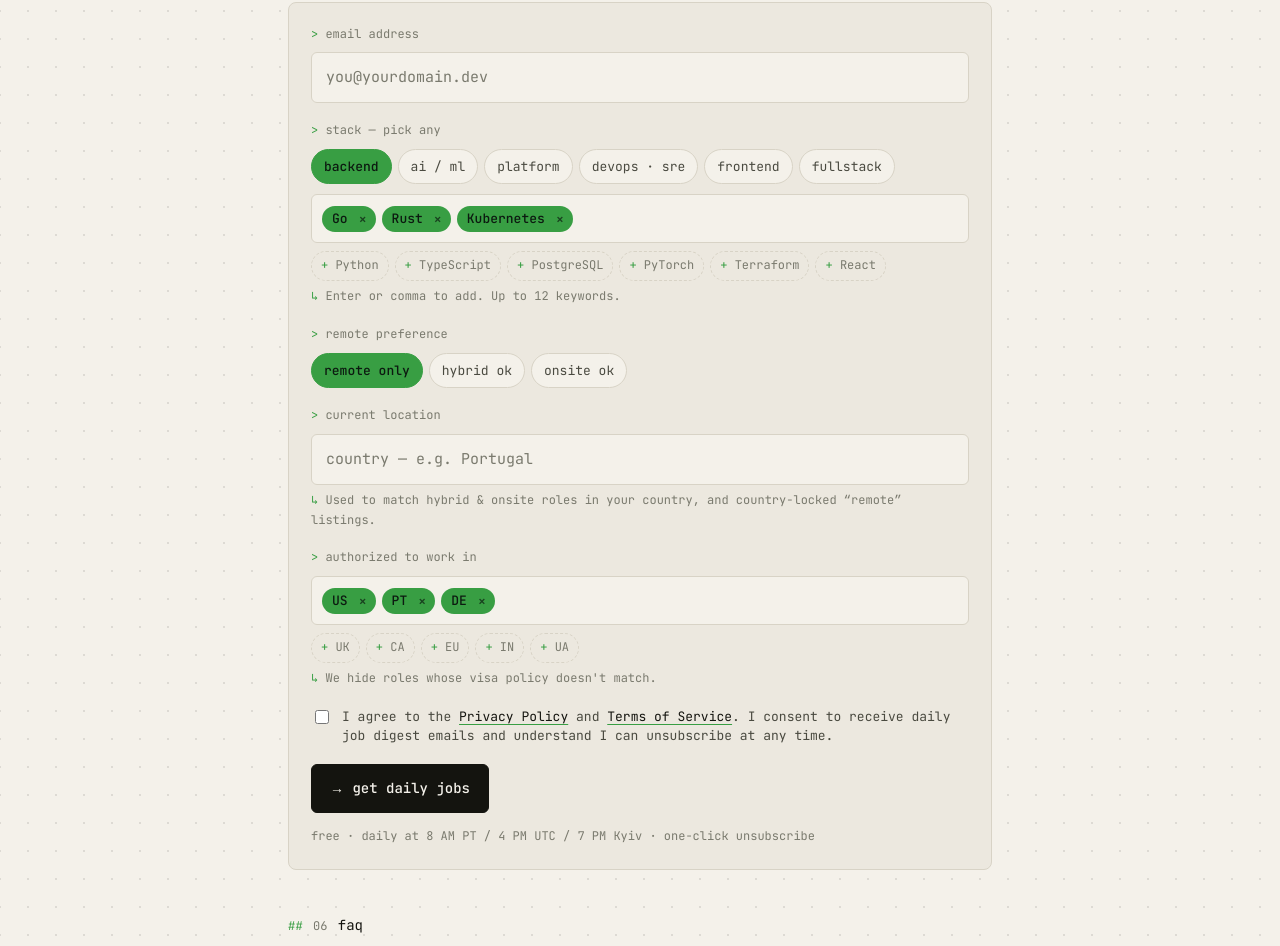
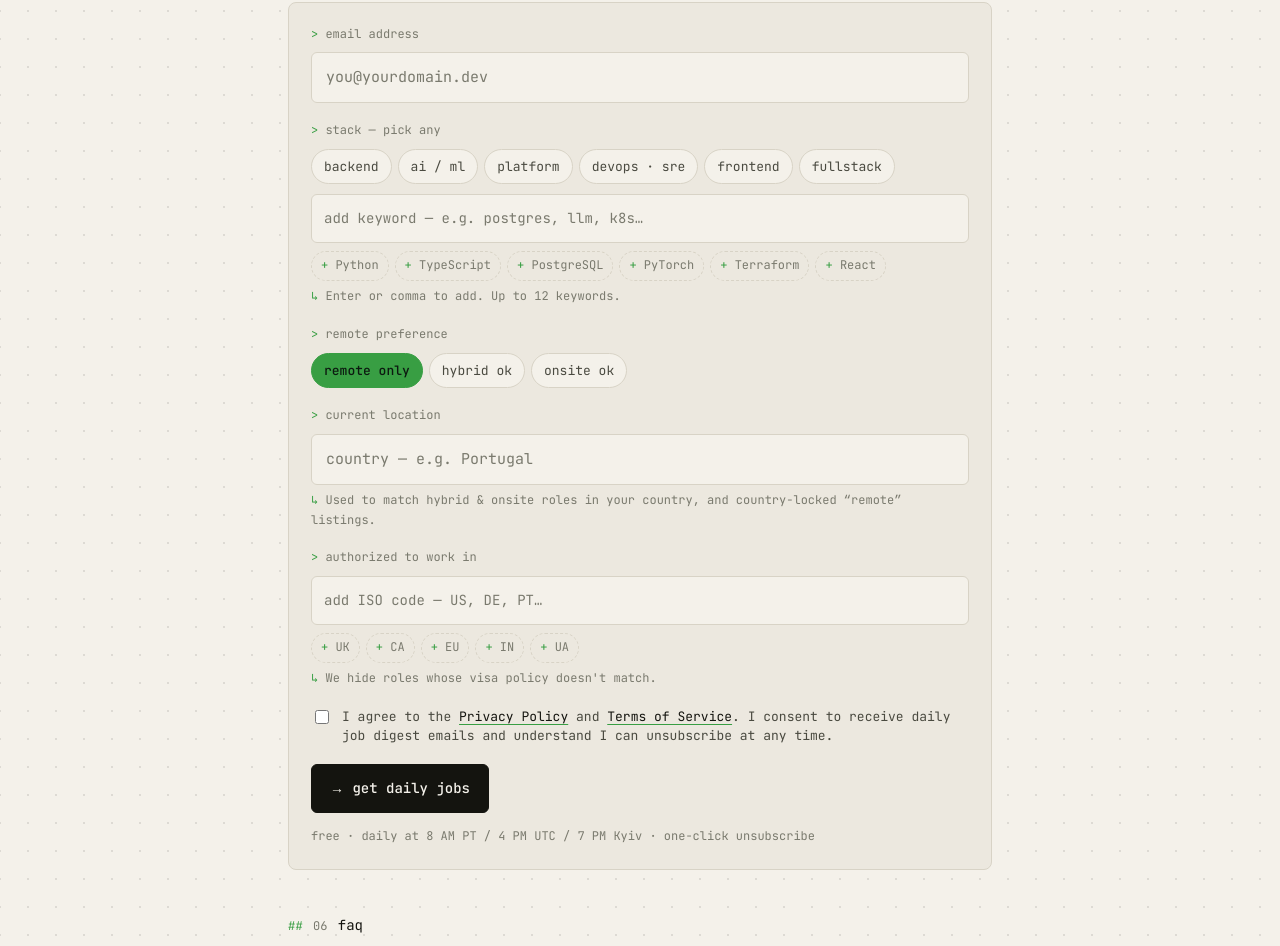
Before and after one commit to RusDyn/lownoise.email, a Next.js app: page / in a window 1280 px wide. Shown: the part 1893-2839 px from the top of the page. Built offline with nearby package versions, Linux system fonts and the light colour scheme.

Commit message:
updated defaults

```diff
--- a/app/components/SubscribeForm.tsx
+++ b/app/components/SubscribeForm.tsx
@@ -106,10 +106,10 @@ export default function SubscribeForm() {
   const keywordsRef = useRef<TagInputHandle>(null);
   const authRef = useRef<TagInputHandle>(null);
 
-  const [stack, setStack] = useState<string[]>(["backend"]);
-  const [keywords, setKeywords] = useState<string[]>(["Go", "Rust", "Kubernetes"]);
+  const [stack, setStack] = useState<string[]>([]);
+  const [keywords, setKeywords] = useState<string[]>([]);
   const [remote, setRemote] = useState("remote");
-  const [authCountries, setAuthCountries] = useState<string[]>(["US", "PT", "DE"]);
+  const [authCountries, setAuthCountries] = useState<string[]>([]);
   const [consented, setConsented] = useState(false);
   const [submitting, setSubmitting] = useState(false);
   const [submitted, setSubmitted] = useState(false);
@@ -131,6 +131,12 @@ export default function SubscribeForm() {
     const location = (form.elements.namedItem("location") as HTMLInputElement).value;
     const finalKeywords = keywordsRef.current?.getValueWithPending() ?? keywords;
     const finalAuthCountries = authRef.current?.getValueWithPending() ?? authCountries;
+
+    if (finalAuthCountries.length === 0) {
+      setError("add at least one country you're authorized to work in");
+      setSubmitting(false);
+      return;
+    }
 
     try {
       const res = await fetch("/api/subscribe", {
```
